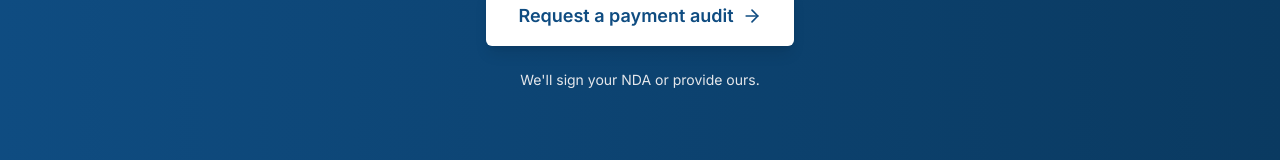
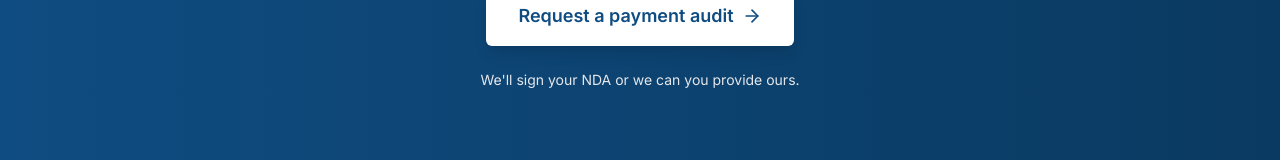
Before and after one commit to Bip3/ethossolutions, a Next.js app: page /pricing in a window 1280 px wide. Shown: the part 2193-2353 px from the top of the page. Built offline with nearby package versions, Linux system fonts and the light colour scheme.

Commit message:
english updates

```diff
--- a/app/pricing/page.tsx
+++ b/app/pricing/page.tsx
@@ -231,7 +231,7 @@ export default function Pricing() {
                 <ArrowRight className="h-5 w-5" />
               </Link>
               <p className="text-sm text-gray-200 mt-6">
-                We'll sign your NDA or provide ours.
+                We'll sign your NDA or we can you provide ours.
               </p>
             </div>
           </div>
```
